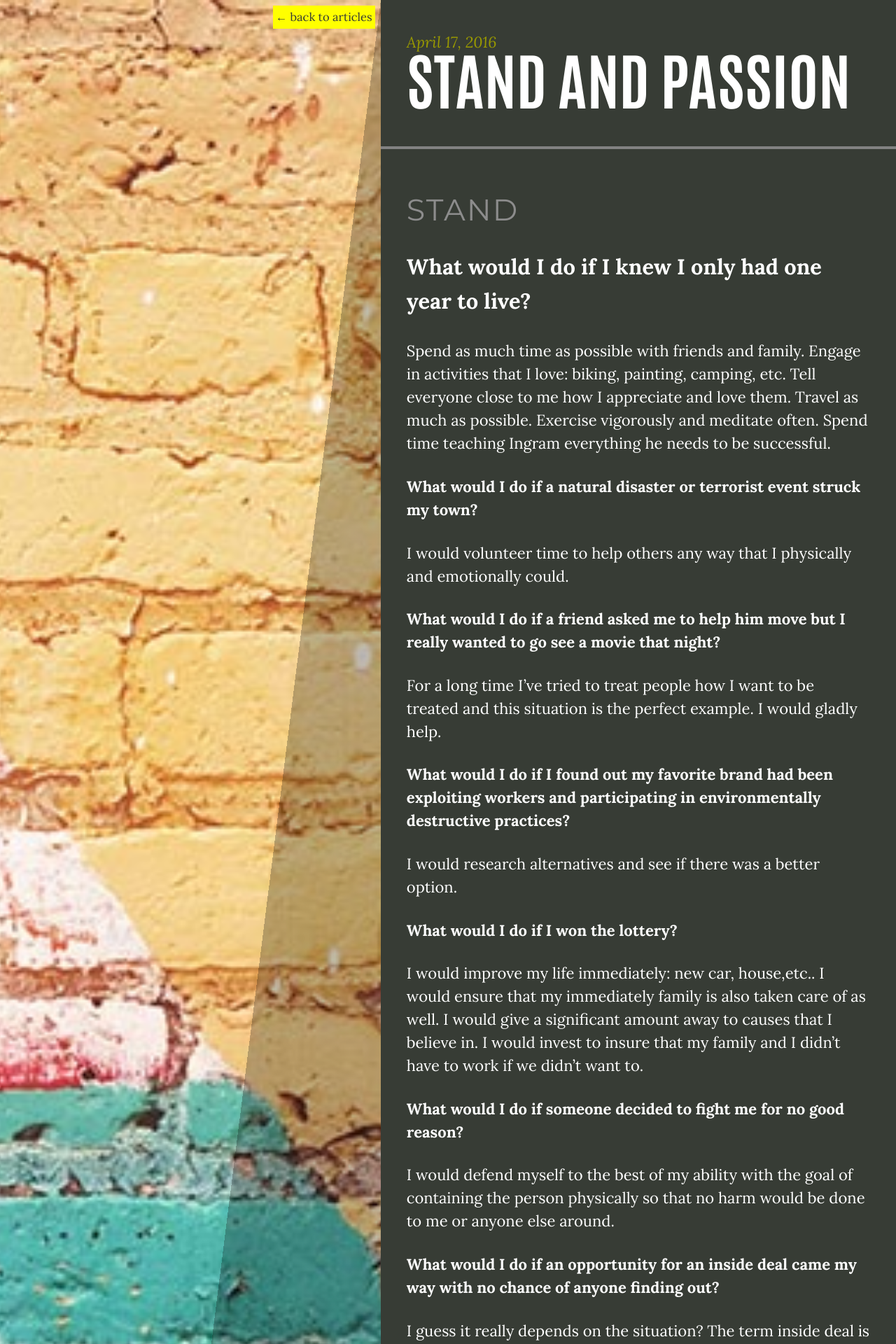
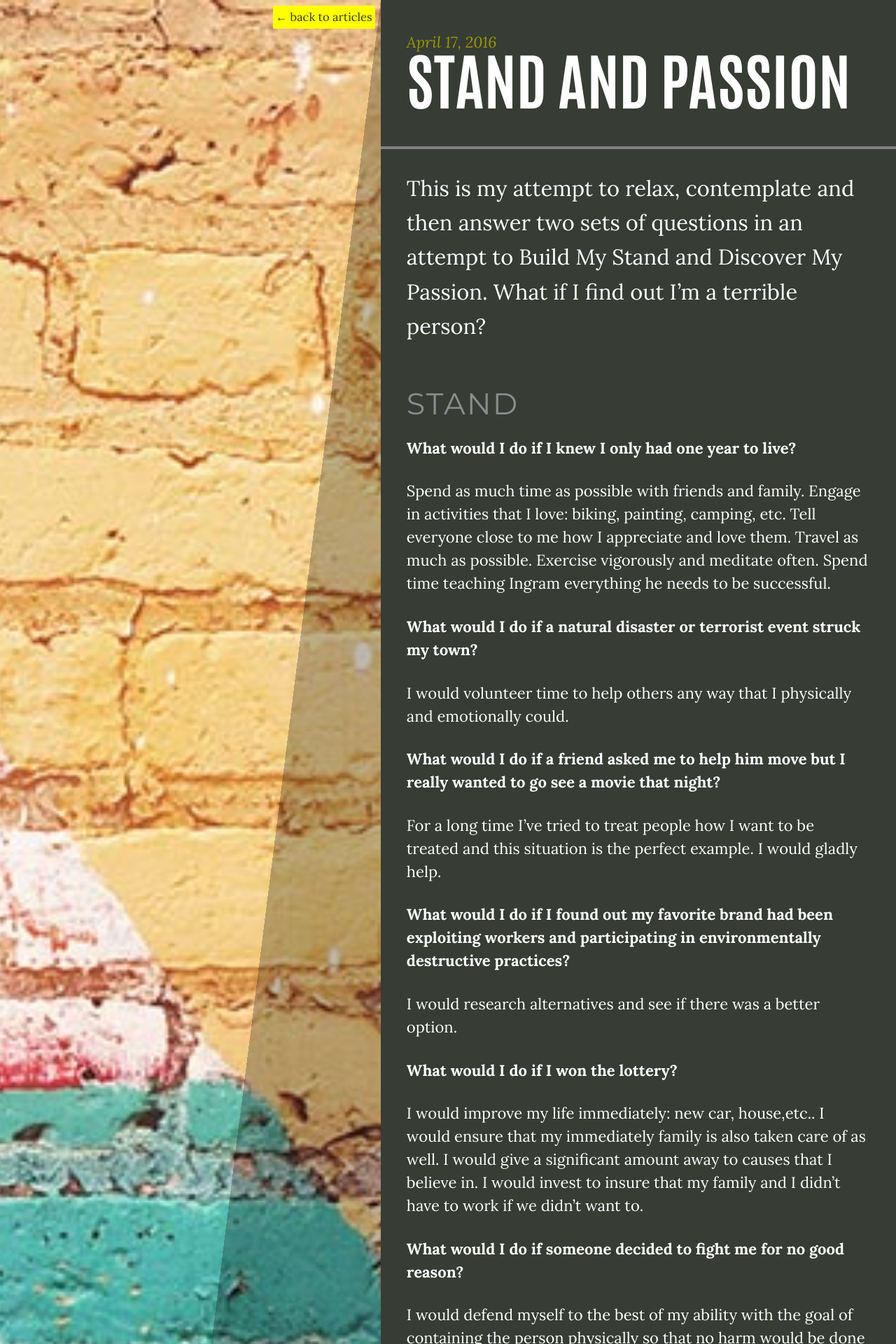
Before and after one commit to brianmaierjr/brianmaierjr.github.io, a Jekyll site: the page built from _posts/2016-04-17-stand-and-passion.md, in a window 1280 px wide. Shown: the top 1920 px of the page at 70% size. Built offline with Jekyll 4.4.1, drawn with Linux system fonts in a browser that asks for light colours; nearby versions of some CDN libraries; comment, search, counter and statistics services are not loaded.

Commit message:
Update 2016-04-17-stand-and-passion.md

```diff
--- a/_posts/2016-04-17-stand-and-passion.md
+++ b/_posts/2016-04-17-stand-and-passion.md
@@ -3,6 +3,8 @@
 title: "Stand and Passion"
 image: stand-and-passion.jpg
 ---
+
+This is my attempt to relax, contemplate and then answer two sets of questions in an attempt to Build My Stand and Discover My Passion. What if I find out I'm a terrible person?
 
 ## Stand
 
```
